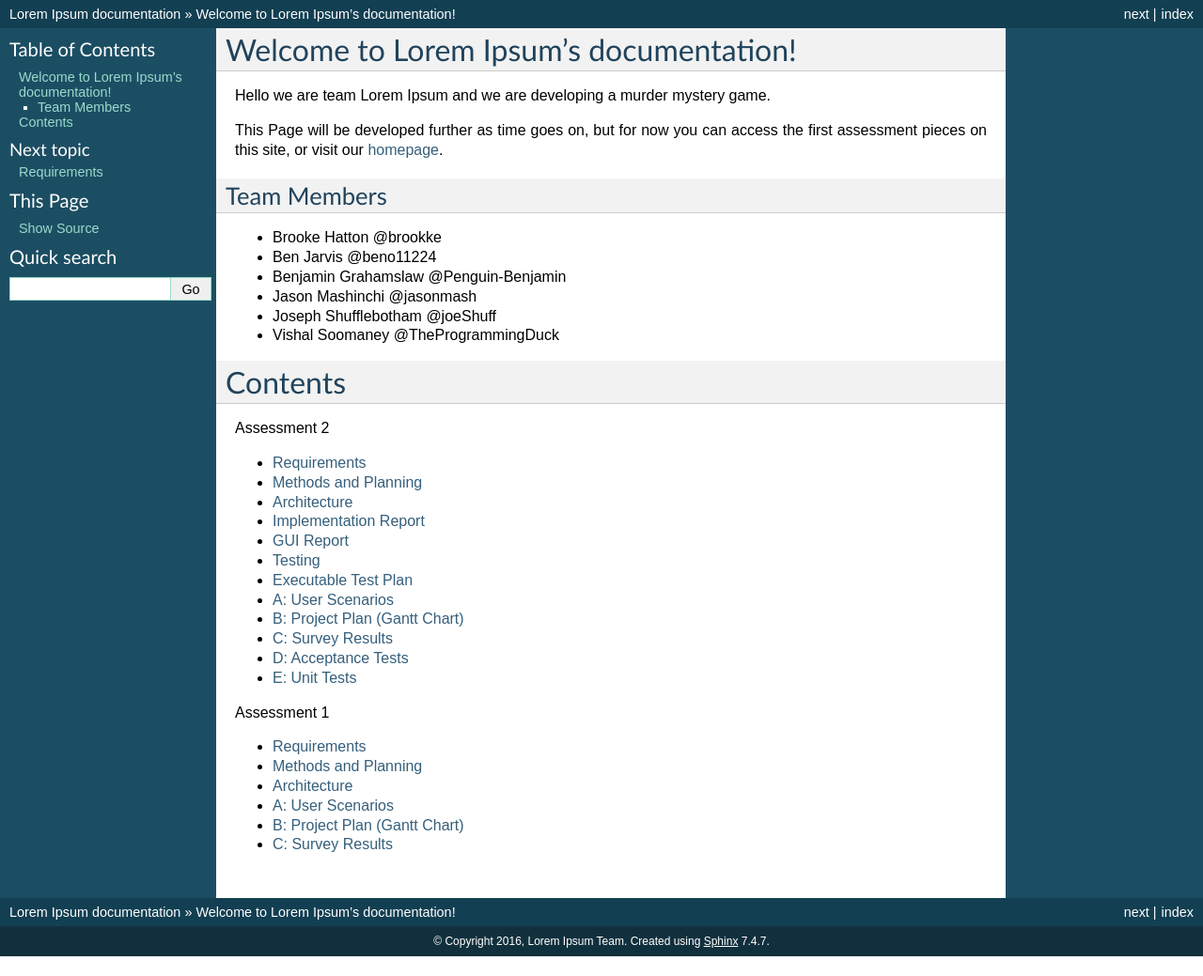
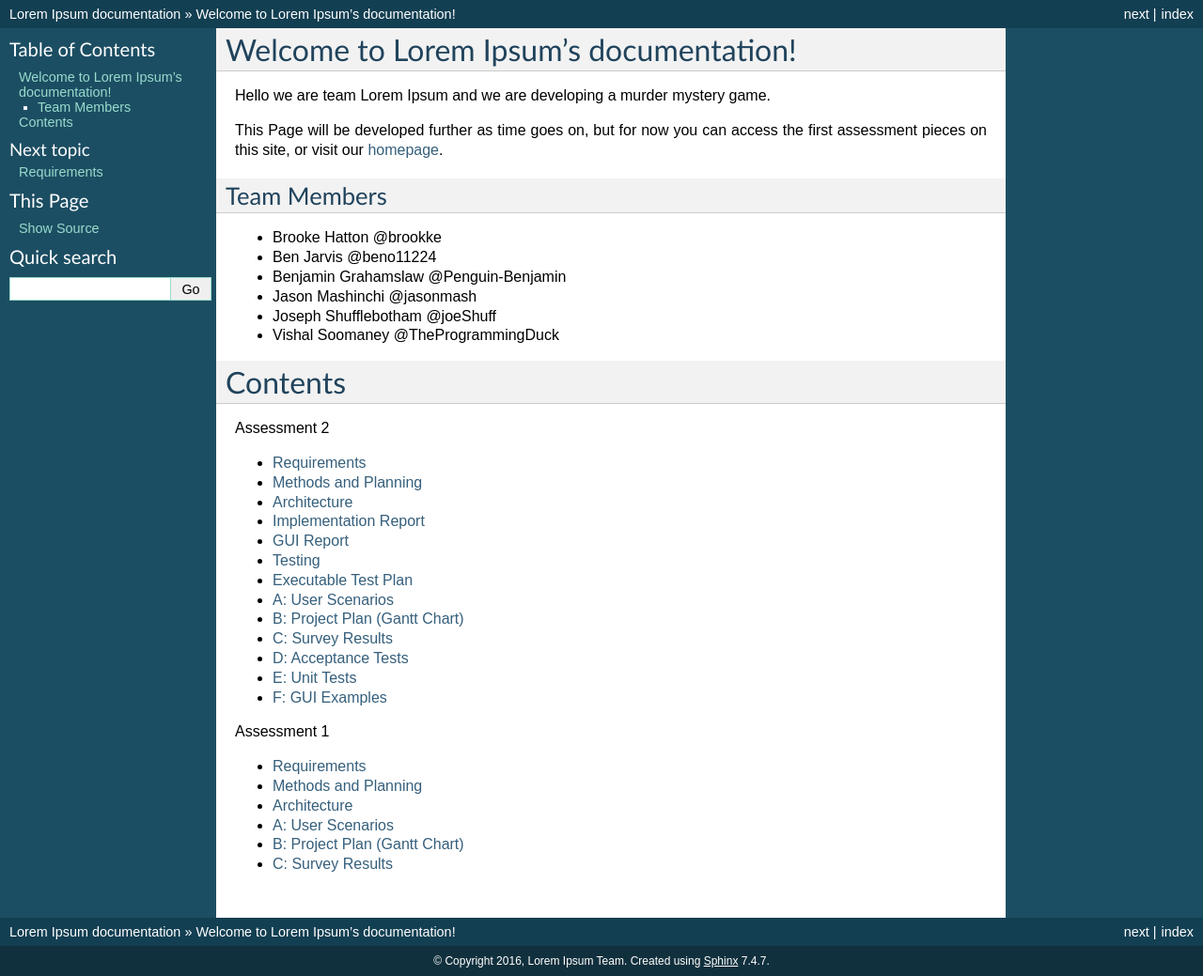
Before and after one commit to JamesNXN/TNN-Assesment-3, a Sphinx documentation site: the page built from docs/index.rst, in a window 1280 px wide. Shown: the whole page at 94% size. Built offline with Sphinx 7.4.7, drawn with Linux system fonts in a browser that asks for light colours; pages that are not in the unit, such as notebooks, are missing from menus; before the commit the page ends 1018 px from its top, so only the background shows below that.

Commit message:
Adds link to Appendix F

```diff
--- /dev/null
+++ b/docs/Assessment2/appendixF.rst
@@ -0,0 +1,6 @@
+F: GUI Examples
+==============================
+
+`Download`_ (AppendixF.pdf)
+
+.. _Download: http://lihq.me/Downloads/Assessment2/AppendixF.pdf
--- a/docs/index.rst
+++ b/docs/index.rst
@@ -40,6 +40,7 @@ Contents
    Assessment2/appendixC
    Assessment2/appendixD
    Assessment2/appendixE
+   Assessment2/appendixF
 
 .. toctree::
    :maxdepth: 1
```
